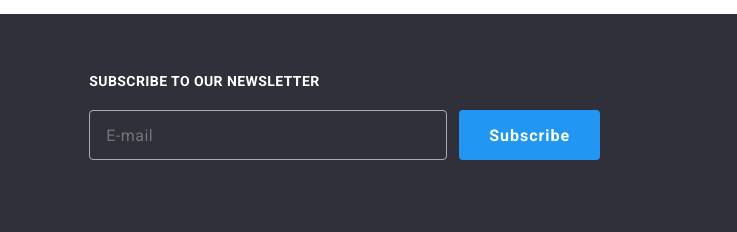
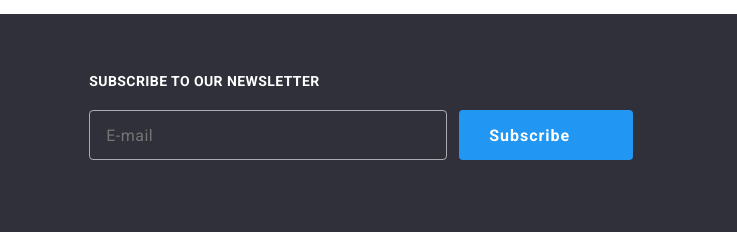
Before and after one commit to OleksandrVoitko/web-studio, a plain HTML site: page index.html in a window 1280 px wide. Shown: the part 2675-2907 px from the top of the page, 543-1280 px from the left. Drawn offline with nearby package versions, Linux system fonts and the light colour scheme.

Commit message:
Refactoring-2.

```diff
--- a/styles/styles.css
+++ b/styles/styles.css
@@ -601,7 +601,7 @@ p {
 
 .subscribe-btn {
   padding-top: 10px;
-  padding-right: 29px;
+  padding-right: 62px;
   padding-bottom: 10px;
   padding-left: 29px;
 
```
